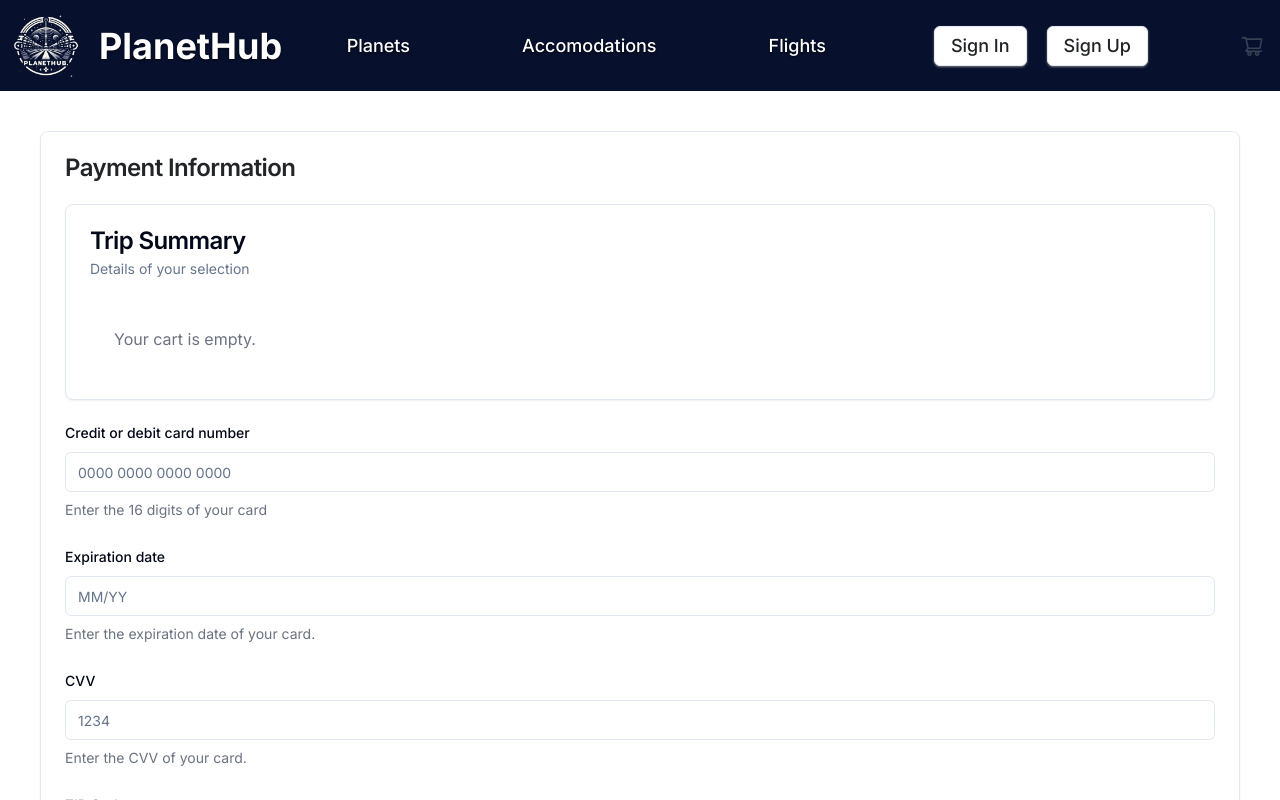
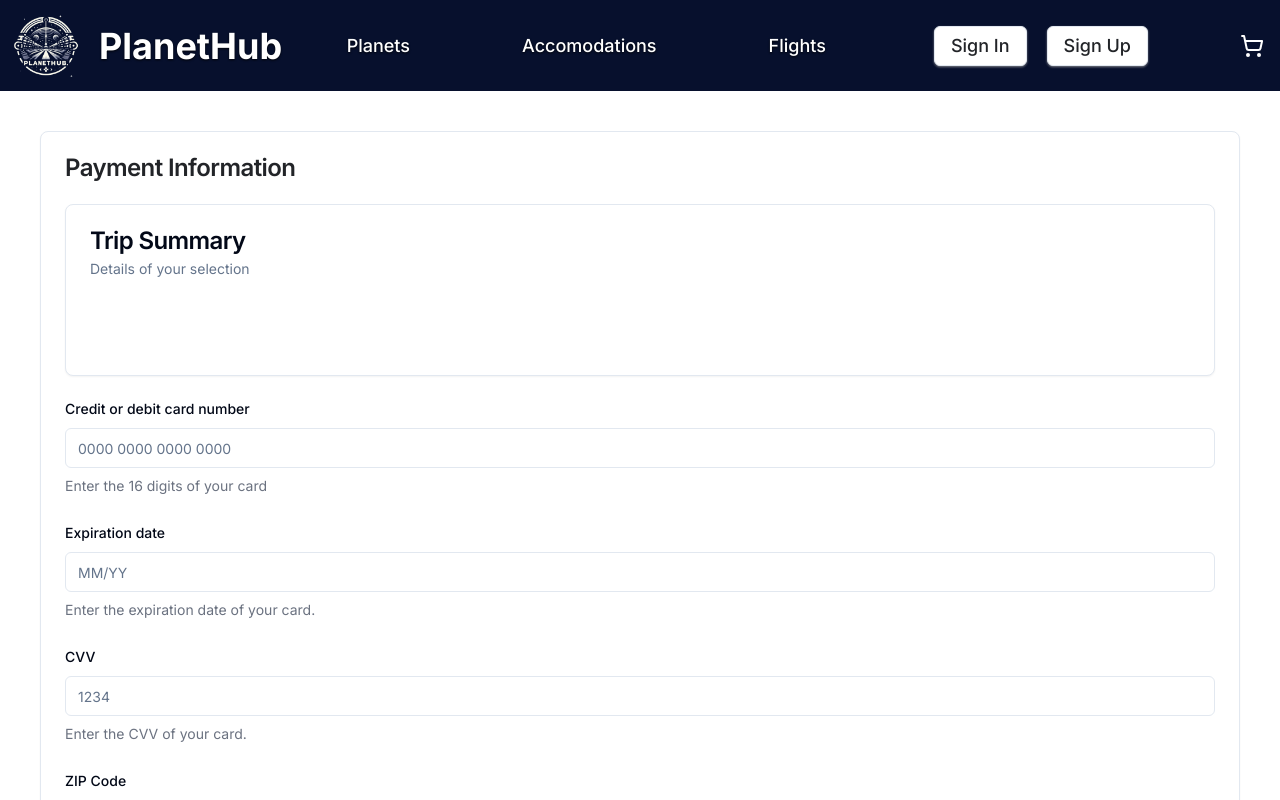
Before and after one commit to jcamilomolinar/planet-hub, a Next.js app in the folder planet-hub/: page /payment in a window 1280 px wide. Shown: the top 800 px of the page. Built offline with nearby package versions, Linux system fonts and the light colour scheme.

Commit message:
finished shopping cart mockup

```diff
--- a/planet-hub/components/ShoppingCart.tsx
+++ b/planet-hub/components/ShoppingCart.tsx
@@ -3,6 +3,9 @@ import { cva, type VariantProps } from "class-variance-authority";
 import { AiOutlineShoppingCart } from "react-icons/ai";
 import Link from 'next/link';
 import { Button } from "@/components/ui/button";
+import {
+    ShoppingCartIcon
+} from "lucide-react"
 
 const dropdownVariants = cva(
   "absolute right-0 mt-2 bg-white border shadow-lg p-4 rounded-md z-50 transition-all duration-200 ease-in-out",
@@ -31,9 +34,9 @@ const itemVariants = cva(
   {
     variants: {
       variant: {
-        default: "text-gray-900 hover:bg-gray-100",
-        outline: "text-gray-800 hover:bg-gray-200",
-        ghost: "text-gray-900 hover:bg-transparent",
+        default: "text-white-200 hover:bg-gray-100",
+        outline: "text-white-800 hover:bg-gray-200",
+        ghost: "text-white-900 hover:bg-transparent",
       },
     },
     defaultVariants: {
@@ -59,6 +62,7 @@ interface Flight {
   planet: String;
   hour: String
   price: number;
+  timeTravel: number;
 }
 
 const ShoppingCart: React.FC<CartProps> = ({ variant, size }) => {
@@ -104,7 +108,8 @@ const ShoppingCart: React.FC<CartProps> = ({ variant, size }) => {
         onClick={() => setDropdownOpen(!isDropdownOpen)}
         className="relative flex items-center justify-center text-gray-700 hover:text-gray-900 focus:outline-none"
       >
-        <AiOutlineShoppingCart size={24} />
+        <ShoppingCartIcon color="white" />
+
         {(cartItems.length + cartAccommodations.length) > 0 && (
           <span className="absolute -top-2 -right-2 bg-red-500 text-white rounded-full text-xs w-5 h-5 flex items-center justify-center">
             {cartItems.length + cartAccommodations.length}
@@ -124,7 +129,7 @@ const ShoppingCart: React.FC<CartProps> = ({ variant, size }) => {
                   <li key={index} className={itemVariants({ variant })}>
                     <div>
                       <p className="font-medium">Planet: {flight.planet}</p>
-                      <p className="text-gray-500">Date: {flight.hour}</p>
+                      <p className="text-gray-500">Time: {flight.timeTravel} hours</p>
                       <p className="text-gray-500">Price: ${flight.price}</p>
                     </div>
                     <button
--- a/planet-hub/components/checkoutList.tsx
+++ b/planet-hub/components/checkoutList.tsx
@@ -1,21 +1,43 @@
-"use client";
-
 import * as React from "react";
 import { Card, CardContent, CardFooter, CardHeader, CardTitle } from "@/components/ui/card";
 import { Button } from "@/components/ui/button";
 
-type Flight = {
+interface Accommodation {
+  name: string;
+  host: {
+    name: string;
+    joinedYear: number;
+    email: string;
+    avatar: string;
+  };
+  id: number;
+}
+
+interface Flight {
   planet: string;
   price: string;
   timeTravel: string;
-};
+  hour: string;
+}
 
 const CheckoutList: React.FC = () => {
+  const [cartAccommodations, setCartAccommodations] = React.useState<Accommodation[]>(() => {
+    const storedItems = localStorage.getItem("cartAccommodations");
+    return storedItems ? JSON.parse(storedItems) : [];
+  });
+
   const [cartItems, setCartItems] = React.useState<Flight[]>(() => {
     const storedItems = localStorage.getItem("cartItems");
     return storedItems ? JSON.parse(storedItems) : [];
   });
 
+  const handleRemoveAccommodation = (index: number) => {
+    setCartAccommodations((prevItems) => {
+      const updatedItems = prevItems.filter((_, i) => i !== index);
+      localStorage.setItem("cartAccommodations", JSON.stringify(updatedItems));
+      return updatedItems;
+    });
+  };
 
   const handleRemoveFlight = (index: number) => {
     setCartItems((prevItems) => {
@@ -28,10 +50,30 @@ const CheckoutList: React.FC = () => {
   return (
     <div className="p-6">
       <div className="grid grid-cols-1 sm:grid-cols-2 lg:grid-cols-3 gap-6">
-        {cartItems.length === 0 ? (
-          <p className="text-gray-500">Your cart is empty.</p>
-        ) : (
-          cartItems.map((flight, index) => (
+        {/* Display accommodations */}
+        {cartAccommodations.length > 0 && (
+          <>
+            {cartAccommodations.map((accommodation, index) => (
+              <Card key={index} className="shadow-2xl bg-white rounded-xl p-4 hover:scale-105 duration-200 ease-in-out">
+                <CardHeader className="flex items-center flex-row gap-4">
+                  <CardTitle className="text-xl font-semibold">{accommodation.name}</CardTitle>
+                </CardHeader>
+                <CardContent className="text-gray-700">
+                  <p>Host: {accommodation.host.name}</p>
+                  <p>email: {accommodation.host.email}</p>
+                </CardContent>
+                <CardFooter>
+                  <Button variant="default" onClick={() => handleRemoveAccommodation(index)}>Remove</Button>
+                </CardFooter>
+              </Card>
+            ))}
+          </>
+        )}
+
+        {/* Display flights */}
+        {cartItems.length > 0 && (
+          <>
+            {cartItems.map((flight, index) => (
               <Card key={index} className="shadow-2xl bg-white rounded-xl p-4 hover:scale-105 duration-200 ease-in-out">
                 <CardHeader className="flex items-center flex-row gap-4">
                   <CardTitle className="text-xl font-semibold">{flight.planet}</CardTitle>
@@ -44,7 +86,8 @@ const CheckoutList: React.FC = () => {
                   <Button variant="default" onClick={() => handleRemoveFlight(index)}>Remove</Button>
                 </CardFooter>
               </Card>
-          ))
+            ))}
+          </>
         )}
       </div>
     </div>
```
Lines whose indentation alone changed are shown as unchanged.
